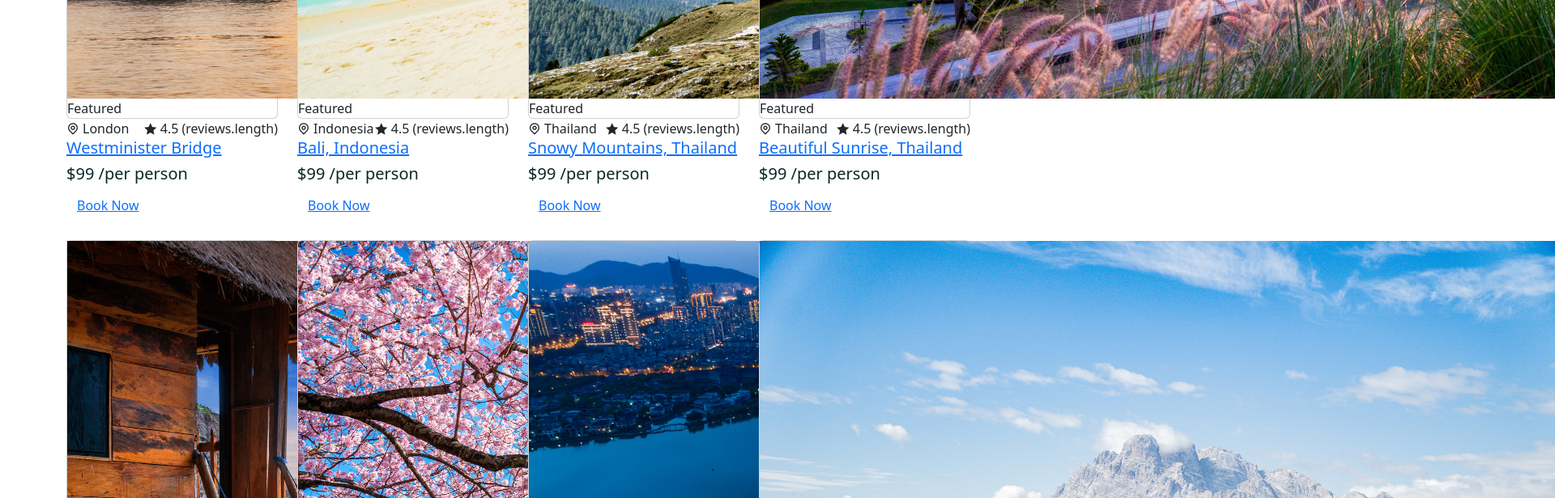
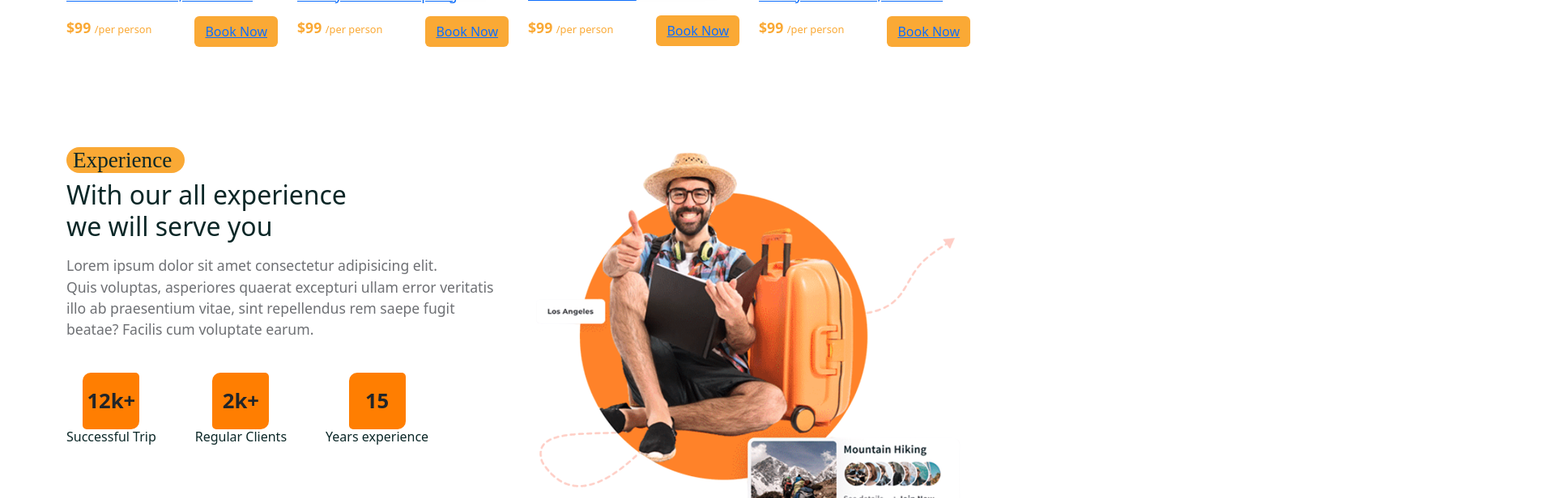
Before and after one commit to Shanth05/Ceylon-Visitor, a React (Create React App) app in the folder frontend/: page /home in a window 1280 px wide. Shown: the part 1980-2596 px from the top of the page at 81% size, 1920 px wide, since content can reach past the window. Built offline with nearby package versions, Linux system fonts and the light colour scheme; a web font is replaced by a local one.

Commit message:
FEAT:Update

```diff
--- a/frontend/src/assets/data/tours.js
+++ b/frontend/src/assets/data/tours.js
@@ -19,6 +19,10 @@ const tours = [
       {
         name: "jhon doe",
         rating: 4.6,
+      },
+      {
+        name: "jhon doe",
+        rating: 5,
       },
     ],
     avgRating: 4.5,
@@ -88,10 +92,7 @@ const tours = [
     maxGroupSize: 8,
     desc: "this is the description",
     reviews: [
-      {
-        name: "jhon doe",
-        rating: 4.6,
-      },
+
     ],
     avgRating: 4.5,
     photo: tourImg05,
@@ -123,12 +124,7 @@ const tours = [
     price: 99,
     maxGroupSize: 8,
     desc: "this is the description",
-    reviews: [
-      {
-        name: "jhon doe",
-        rating: 4.6,
-      },
-    ],
+    reviews: [],
     avgRating: 4.5,
     photo: tourImg07,
     featured: false,
--- a/frontend/src/pages/Home.jsx
+++ b/frontend/src/pages/Home.jsx
@@ -2,10 +2,12 @@ import React from 'react'
 import '../styles/home.css'
 
 import { Container, Row,Col} from 'reactstrap' ;
-import heroImg from '../assets/images/hero-img01.jpg'
-import heroImg02 from '../assets/images/hero-img02.jpg'
-import heroVideo from '../assets/images/hero-video.mp4'
-import worldImg from '../assets/images/world.png'
+import heroImg from '../assets/images/hero-img01.jpg';
+import heroImg02 from '../assets/images/hero-img02.jpg';
+import heroVideo from '../assets/images/hero-video.mp4';
+import worldImg from '../assets/images/world.png';
+
+import experienceImg from '../assets/images/experience.png';
 import Subtitle from './../shared/Subtitle';
 
 import SearchBar from '../shared/SearchBar';
@@ -79,9 +81,53 @@ const Home = () => {
           </Row>
         </Container>
       </section>
+      {/*========== featured tour section end ============ */}
+
+      {/*========== experience section start ============ */}
+      <section>
+        <Container>
+          <Row>
+            <Col lg='6'>
+              <div className="experience__content">
+                <Subtitle subtitle={'Experience'}/>
+
+                <h2>With our all experience <br/> we will serve you</h2>
+                <p>
+                Lorem ipsum dolor sit amet consectetur adipisicing elit.
+                <br/>
+                Quis voluptas, asperiores quaerat excepturi ullam error veritatis illo ab praesentium vitae, sint repellendus rem saepe fugit beatae? Facilis cum voluptate earum.
+                </p>
+              </div>
+
+              <div className="counter__wrapper d-flex align-items-center gap-5">
+                <div className="counter__box">
+                  <span>12k+</span>
+                  <h6>Successful Trip</h6>
+                </div>
+                <div className="counter__box">
+                  <span>2k+</span>
+                  <h6>Regular Clients</h6>
+                </div>
+                <div className="counter__box">
+                  <span>15</span>
+                  <h6>Years experience</h6>
+                </div>
+              </div>
+            </Col>
+            <Col lg='6'>
+              <div className="experince__img">
+                <img src={experienceImg} alt="" />
+              </div>
+            </Col>
+          </Row>
+        </Container>
+      </section>
 
 
-      {/*========== featured tour section end ============ */}
+
+      {/*========== experience tour section end ============ */}
+
+
   </>
 };
 
--- a/frontend/src/shared/TourCard.jsx
+++ b/frontend/src/shared/TourCard.jsx
@@ -1,19 +1,24 @@
 import React from 'react'
-import {Card, CardBody} from "reactstrap"
+import {Card, CardBody} from "reactstrap";
 import {Link} from "react-router-dom"
+import calculateAvgRating from '../utils/avgRating';
 
+import "./tour-card.css";
 
 const TourCard = ({tour}) => {
+    const {id, title, city, photo, price, featured, reviews}=tour;
 
-    const {id, title, city, photo, price, featured, avgRating, reviews}=tour
+    const {totalRating, avgRating} = calculateAvgRating(reviews)
 
-  return <div className='tour__card'>
+  return (
+  <div className='tour__card'>
     <Card>
         <div className="tour__img" >
             <img src={photo} alt="tour-img" />
-        <span>Featured</span>
+            { featured && <span>Featured</span> }
         </div>
     </Card>
+
 
         <CardBody>
             <div className="card__top d-flex align-items-center justify-content-between">
@@ -21,23 +26,31 @@ const TourCard = ({tour}) => {
                         <i class="ri-map-pin-line"></i> {city}
                     </span>
                     <span className='tour__rating d-flex align-items-center gap-1'>
-                    <i class="ri-star-fill"></i>{avgRating}
-                <span>(reviews.length) </span>
+                        <i class="ri-star-fill"></i>{avgRating === 0 ? null : avgRating}
+                        {totalRating === 0 ? (
+                            "Not related"
+                        ) : (
+                        <span>({reviews.length}) </span>
+                        )}
                     </span>
             </div>
 
             <h5 className="tour__title"><Link to={'/tours/${id}'}>{title}</Link></h5>
 
-        <div className="card__bottom" d-flex align-items-center justify-content-between mt-3>
-            <h5>${price} <span> /per person</span> </h5>
+            <div className="card__bottom d-flex align-items-center justify-content-between mt-3">
+                <h5>
+                    ${price} <span> /per person</span>
+                </h5>
 
-            <button className='btn booking__btn'>
-                <Link to={'/tours/${id}'}> Book Now </Link>
+                <button className="btn booking__btn">
+                    <Link to={'/tours/${id}'}>Book Now</Link>
                 </button>
+
+
             </div>
-
         </CardBody>
     </div>
-}
+  );
+};
 
 export default TourCard;
--- a/frontend/src/shared/tour-card.css
+++ b/frontend/src/shared/tour-card.css
@@ -0,0 +1,92 @@
+
+
+.tour__img img{
+    width: 100%;
+    border-radius: 5px 5px 0 0;
+}
+
+.card{
+    border: none;
+    box-shadow: rgba(0, 0, 0, 0.2) 0px 18px 50px -10px;
+}
+
+.tour__img{
+    position: relative;
+}
+
+.tour__img span{
+    position: absolute;
+    bottom: 0;
+    right: 0;
+    width: max-content;
+    height: max-content;
+    z-index: 10;
+    background: var(--primary-color);
+    color: #fff;
+    padding: 0.3rem 0.5rem;
+    border-radius: 3px 0 0 0;
+}
+
+.card__top span i{
+    color: var(--secondary-color);
+}
+
+.tour__rating{
+    font-size: .9rem;
+    color: var(--text-colot);
+}
+
+.tour__location{
+    color: var(--heading-color);
+    font-weight: 500;
+    font-size: .9rem;
+}
+
+.tour__rating i,
+.tour__location i {
+    font-size: 1rem;
+}
+
+.tour__title{
+    margin-top: 1rem;
+    font-size: 1.1rem;
+    cursor: pointer;
+}
+
+.tour__title{
+    text-decoration: none;
+    color: var(--heading-color);
+    transition: .3s;
+}
+
+.tour__title a:hover{
+    color: var(--secondary-color);
+}
+
+.card__bottom h5{
+    color: var(--secondary-color);
+    font-size: 1.1rem;
+    font-weight: 700;
+}
+
+.card__bottom h5 span {
+    font-weight: 500;
+    color: var(--text-colot);
+    font-size: 0.8rem;
+}
+
+.booking__btn{
+    background: var(--secondary-color) !important;
+    cursor: pointer;
+    padding: 0.2rem 0.5rem;
+}
+
+.booking__btn{
+    text-decoration: none;
+    font-size: .9rem;
+    color: #fff;
+}
+
+.booking__btn a:hover{
+    color: #fff;
+}
--- a/frontend/src/styles/home.css
+++ b/frontend/src/styles/home.css
@@ -55,3 +55,26 @@
     font-size: 2.3rem;
     font-weight: 500;
 }
+
+.experience__content p{
+    font-size: 1.1rem;
+    color: var(--text-color);
+    margin-top: 1rem;
+}
+
+.counter__wrapper{
+    margin-top: 2.5rem;
+}
+
+.counter__box span{
+    width: 70px;
+    height: 70px;
+    margin: auto;
+    display: flex;
+    align-items: center;
+    justify-content: center;
+    background:var(--primary-color);
+    font-size: 1.6rem;
+    font-weight: 600;
+    border-radius: 10px 5px 10px 5px;
+}
--- /dev/null
+++ b/frontend/src/utils/avgRating.js
@@ -0,0 +1,18 @@
+
+
+const calculateAvgRating = reviews=>{
+    const totalRating = reviews?.reduce((acc,item)=> acc+item.rating , 0);
+    const avgRating =
+        totalRating === 0
+        ? ""
+        : totalRating === 1
+        ? totalRating
+        : (totalRating / reviews?.length).toFixed(1);
+
+    return {
+        totalRating,
+        avgRating
+    }
+}
+
+export default calculateAvgRating;
```
Lines whose indentation alone changed are shown as unchanged.
